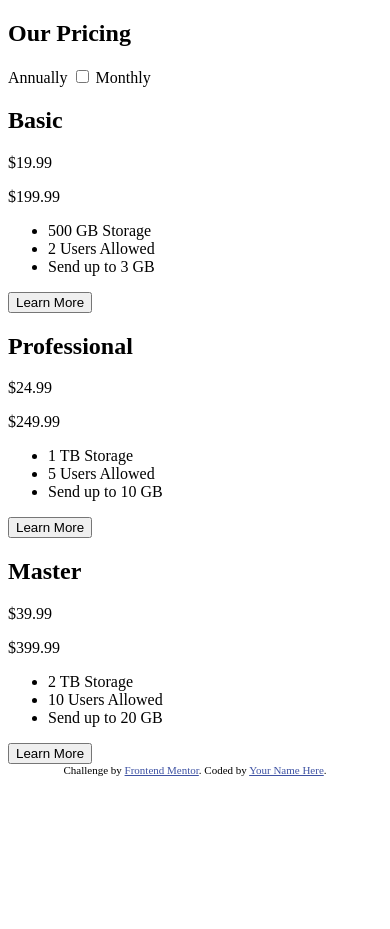
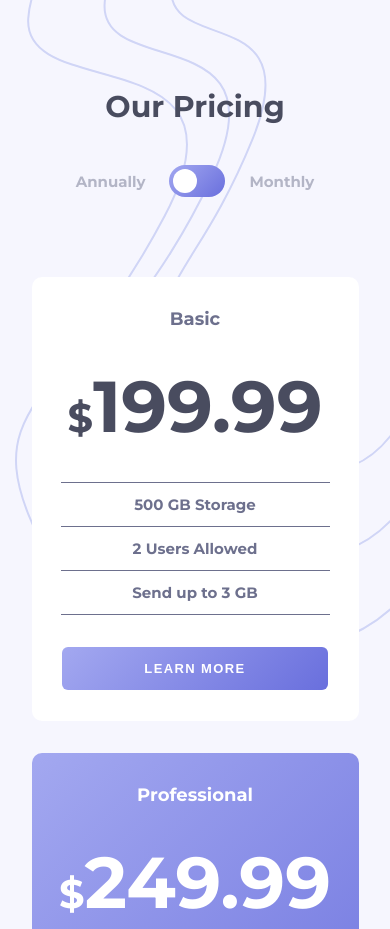
Before and after one commit to veglez/pricing-component-with-toggle-master, a website: page src/index.html in a window 390 px wide. Shown: the top 929 px of the page. Before the commit the page ends 844 px from the top, so only its background shows below. Drawn offline with Linux system fonts and the light colour scheme.

Commit message:
adding styles to mobile version

```diff
--- a/src/index.html
+++ b/src/index.html
@@ -11,6 +11,7 @@
       sizes="32x32"
       href="./images/favicon-32x32.png"
     />
+    <link rel="stylesheet" href="./styles.css" />
 
     <title>Frontend Mentor | [Challenge Name Here]</title>
 
@@ -26,53 +27,56 @@
     </style>
   </head>
   <body>
-    <main>
-      <section>
-        <h1>Our Pricing</h1>
-        <span>Annually</span>
-        <input type="checkbox" />
-        <span>Monthly</span>
-      </section>
-
-      <div>
-        <article>
-          <h2>Basic</h2>
-          <p class="price">&dollar;19.99</p>
-          <p class="price">&dollar;199.99</p>
-          <ul>
+    <div class="container">
+      <header class="header">
+        <h1 class="title main-title">Our Pricing</h1>
+        <div class="billing_container">
+          <span class="billing_type">Annually</span>
+          <label class="switch" for="billing_switch">
+            <span></span>
+          </label>
+          <input id="billing_switch" type="checkbox" />
+          <span class="billing_type">Monthly</span>
+        </div>
+      </header>
+      <main class="prices">
+        <article class="card">
+          <h2 class="card_title">Basic</h2>
+          <p class="price"><span>&dollar;</span>19.99</p>
+          <p class="price"><span>&dollar;</span>199.99</p>
+          <ul class="features">
             <li>500 GB Storage</li>
             <li>2 Users Allowed</li>
             <li>Send up to 3 GB</li>
           </ul>
-          <button>Learn More</button>
+          <button class="button">Learn More</button>
         </article>
 
-        <article>
-          <h2>Professional</h2>
-          <p>&dollar;24.99</p>
-          <p>&dollar;249.99</p>
-          <ul>
+        <article class="card selected">
+          <h2 class="card_title">Professional</h2>
+          <p class="price"><span>&dollar;</span>24.99</p>
+          <p class="price"><span>&dollar;</span>249.99</p>
+          <ul class="features">
             <li>1 TB Storage</li>
             <li>5 Users Allowed</li>
             <li>Send up to 10 GB</li>
           </ul>
-          <button>Learn More</button>
+          <button class="button">Learn More</button>
         </article>
 
-        <article>
-          <h2>Master</h2>
-          <p>&dollar;39.99</p>
-          <p>&dollar;399.99</p>
-          <ul>
+        <article class="card">
+          <h2 class="card_title">Master</h2>
+          <p class="price"><span>&dollar;</span>39.99</p>
+          <p class="price"><span>&dollar;</span>399.99</p>
+          <ul class="features">
             <li>2 TB Storage</li>
             <li>10 Users Allowed</li>
             <li>Send up to 20 GB</li>
           </ul>
-          <button>Learn More</button>
+          <button class="button">Learn More</button>
         </article>
-      </div>
-    </main>
-
+      </main>
+    </div>
     <div class="attribution">
       Challenge by
       <a href="https://www.frontendmentor.io?ref=challenge" target="_blank"
--- /dev/null
+++ b/src/styles.css
@@ -0,0 +1,187 @@
+@import url("https://fonts.googleapis.com/css2?family=Montserrat:wght@700&display=swap");
+
+:root {
+  --very-light-grayish-blue: hsl(240, 78%, 98%);
+  --light-grayish-blue: hsl(234, 14%, 74%);
+  --grayish-blue: hsl(233, 13%, 49%);
+  --dark-grayish-blue: hsl(232, 13%, 33%);
+  --gradient-linear-initial: hsl(236, 72%, 79%);
+  --gradient-linear-end: hsl(237, 63%, 64%);
+  --base-font-size: 15px;
+}
+
+* {
+  margin: 0;
+  padding: 0;
+  box-sizing: border-box;
+}
+
+html {
+  font-family: "Montserrat", sans-serif;
+  font-weight: 700;
+  font-size: var(--base-font-size);
+}
+
+.container {
+  display: grid;
+  place-items: center;
+  gap: 80px;
+  padding: 24px;
+  background-color: var(--very-light-grayish-blue);
+  background-image: url("./static/images/bg-top.svg");
+  background-position: top right;
+  background-repeat: no-repeat;
+  background-origin: border-box;
+}
+
+.header {
+  margin: 0 auto;
+  margin-top: 64px;
+  display: grid;
+  place-items: center;
+  gap: 40px;
+}
+
+.title {
+  color: var(--dark-grayish-blue);
+}
+.billing_container {
+  display: flex;
+  justify-content: center;
+  align-items: center;
+  gap: 24px;
+}
+
+.billing_type {
+  color: var(--light-grayish-blue);
+}
+
+.switch {
+  display: inline-block;
+  width: 56px;
+  height: 32px;
+  border-radius: 16px;
+  position: relative;
+  background-image: linear-gradient(
+    135deg,
+    var(--gradient-linear-initial),
+    var(--gradient-linear-end)
+  );
+}
+
+.switch > span {
+  position: absolute;
+  top: 4px;
+  left: 4px;
+  background-color: white;
+  border-radius: 50%;
+  width: 24px;
+  height: 24px;
+}
+
+:has(#billing_switch:checked) .switch > span {
+  left: initial;
+  right: 4px;
+}
+
+:has(#billing_switch:checked) ~ .prices .price:nth-child(3) {
+  display: none;
+}
+
+:not(:has(#billing_switch:checked)) ~ .prices .price:nth-child(2) {
+  display: none;
+}
+
+#billing_switch {
+  display: none;
+}
+
+.prices {
+  display: flex;
+  flex-direction: column;
+  gap: 32px;
+}
+
+.card {
+  display: flex;
+  flex-direction: column;
+  /* paralelo al eje */
+  /* justify-content: center; */
+  /* perpendicular al eje */
+  align-items: center;
+  gap: 32px;
+  background-color: white;
+  padding: 31px 29px;
+  width: 327px;
+  border-radius: 10px;
+}
+
+.card .card_title {
+  font-size: 18px;
+  color: var(--grayish-blue);
+}
+
+.card .price {
+  font-size: 72px;
+  color: var(--dark-grayish-blue);
+}
+
+.card .price span {
+  font-size: 40px;
+}
+
+.card .features {
+  list-style: none;
+  width: 100%;
+  text-align: center;
+}
+
+.card .features li {
+  border-top: 1px solid var(--grayish-blue);
+  padding: 12px 0;
+  font-size: 15px;
+  color: var(--grayish-blue);
+}
+
+.card .features li:last-child {
+  border-bottom: 1px solid var(--grayish-blue);
+}
+
+.card .button {
+  background-image: linear-gradient(
+    135deg,
+    var(--gradient-linear-initial),
+    var(--gradient-linear-end)
+  );
+  text-transform: uppercase;
+  border: none;
+  color: white;
+  padding: 14px 82px;
+  border-radius: 6px;
+  font-family: "Monserrat", sans-serif;
+  font-size: 13px;
+  font-weight: 700;
+  letter-spacing: 1.39px;
+}
+
+.card.selected {
+  background-image: linear-gradient(
+    135deg,
+    var(--gradient-linear-initial),
+    var(--gradient-linear-end)
+  );
+}
+
+.card.selected * {
+  color: white;
+}
+
+.card.selected .features li {
+  color: white;
+  border-color: white;
+}
+
+.card.selected .button {
+  color: var(--gradient-linear-end);
+  background: white;
+}
```
